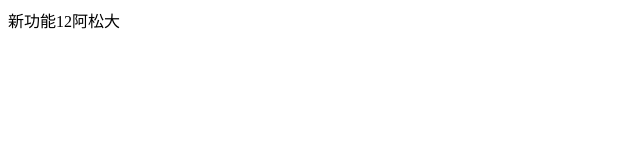
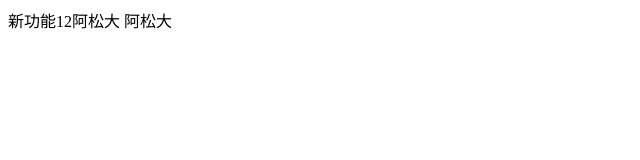
Before and after one commit to ketao4869/eslint-test, a Vue app: page / in a window 1280 px wide. Shown: the top 160 px of the page, without its empty margins (0-640 px from the left). Built offline with nearby package versions, Linux system fonts and the light colour scheme.

Commit message:
feat: :sparkles: feat3

```diff
--- a/src/App.vue
+++ b/src/App.vue
@@ -4,6 +4,7 @@
 <template>
 	<div>
 		新功能12阿松大
+		阿松大
 	</div>
 </template>
 
```
